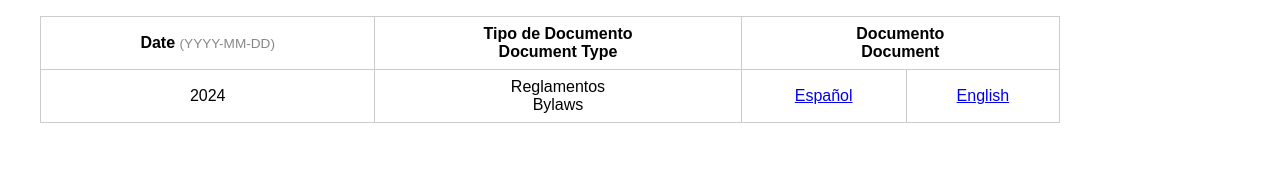
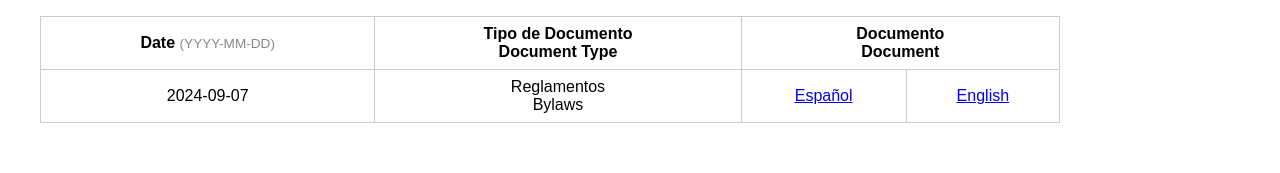
Before and after one commit to grdino/isla-trapani, a Next.js app: page /owners in a window 1280 px wide. Shown: the part 354-527 px from the top of the page. Built offline with nearby package versions, Linux system fonts and the light colour scheme; sample sign-in values are in the browser's storage.

Commit message:
Update owners.js

```diff
--- a/pages/owners.js
+++ b/pages/owners.js
@@ -46,7 +46,7 @@ export default function Owners() {
            </thead>
            <tbody>
              <tr>
-               <td data-label="Fecha&#10;Date">2024</td>
+               <td data-label="Fecha&#10;Date">2024-09-07</td>
                <td data-label="Typo de Doc&#10;/ Doc Type">
                 Reglamentos<br />Bylaws
                </td>
```
